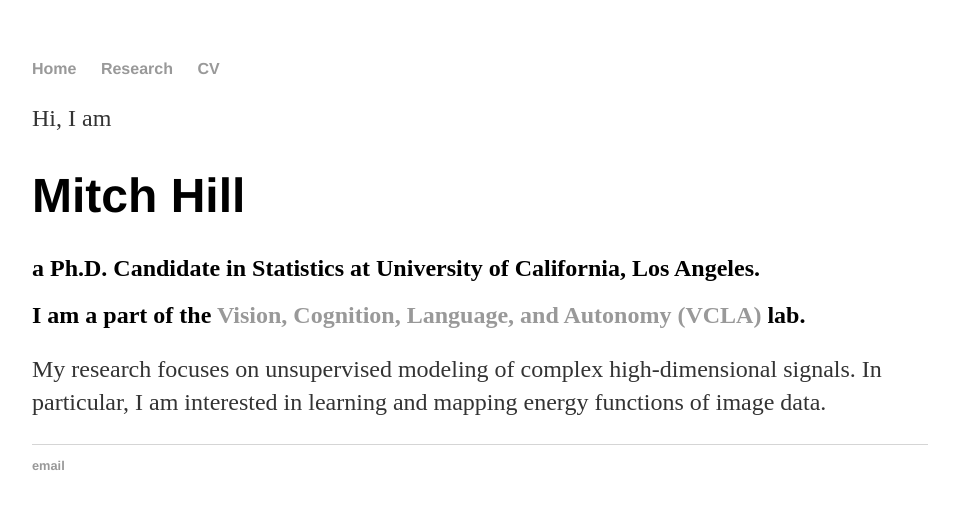
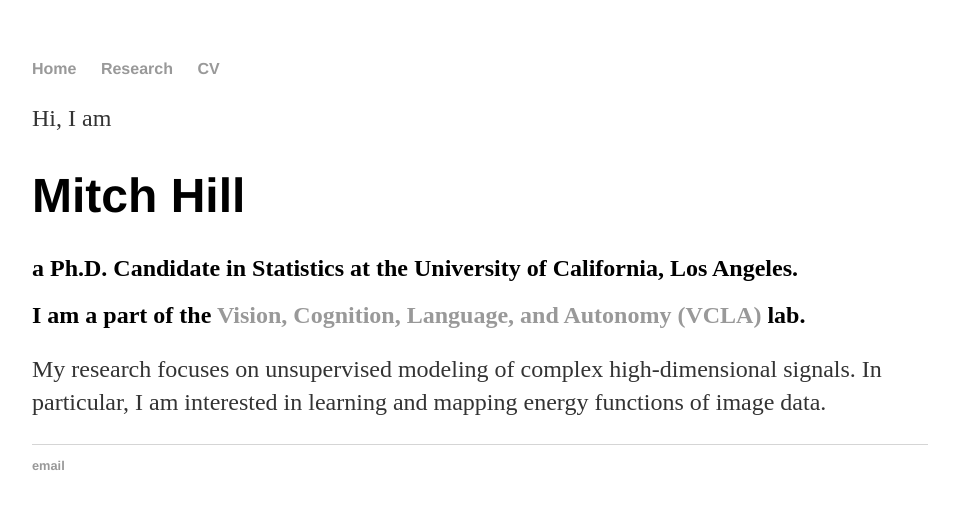
Before and after one commit to point0bar1/point0bar1.github.io, a Jekyll site: the page built from index.html, in a window 1280 px wide. Shown: the top 509 px of the page, without its empty margins (160-1119 px from the left). Built offline with Jekyll 4.4.1, drawn with Linux system fonts in a browser that asks for light colours.

Commit message:
Update index.html

```diff
--- a/index.html
+++ b/index.html
@@ -5,7 +5,7 @@ title: Mitch Hill (Home)
 <div class="blurb">
 	<p>Hi, I am</p>
 	<h1> Mitch Hill </h1>
-	<h2> a Ph.D. Candidate in Statistics at University of California, Los Angeles. </h2>
+	<h2> a Ph.D. Candidate in Statistics at the University of California, Los Angeles. </h2>
 	<h2> I am a part of the <a href="https://vcla.stat.ucla.edu/">Vision, Cognition, Language, and Autonomy (VCLA)</a> lab. </h2>
 	<p> My research focuses on unsupervised modeling of complex high-dimensional signals. In particular, I am interested in learning and mapping energy functions of image data.</p>
 </div><!-- /.blurb -->
```
